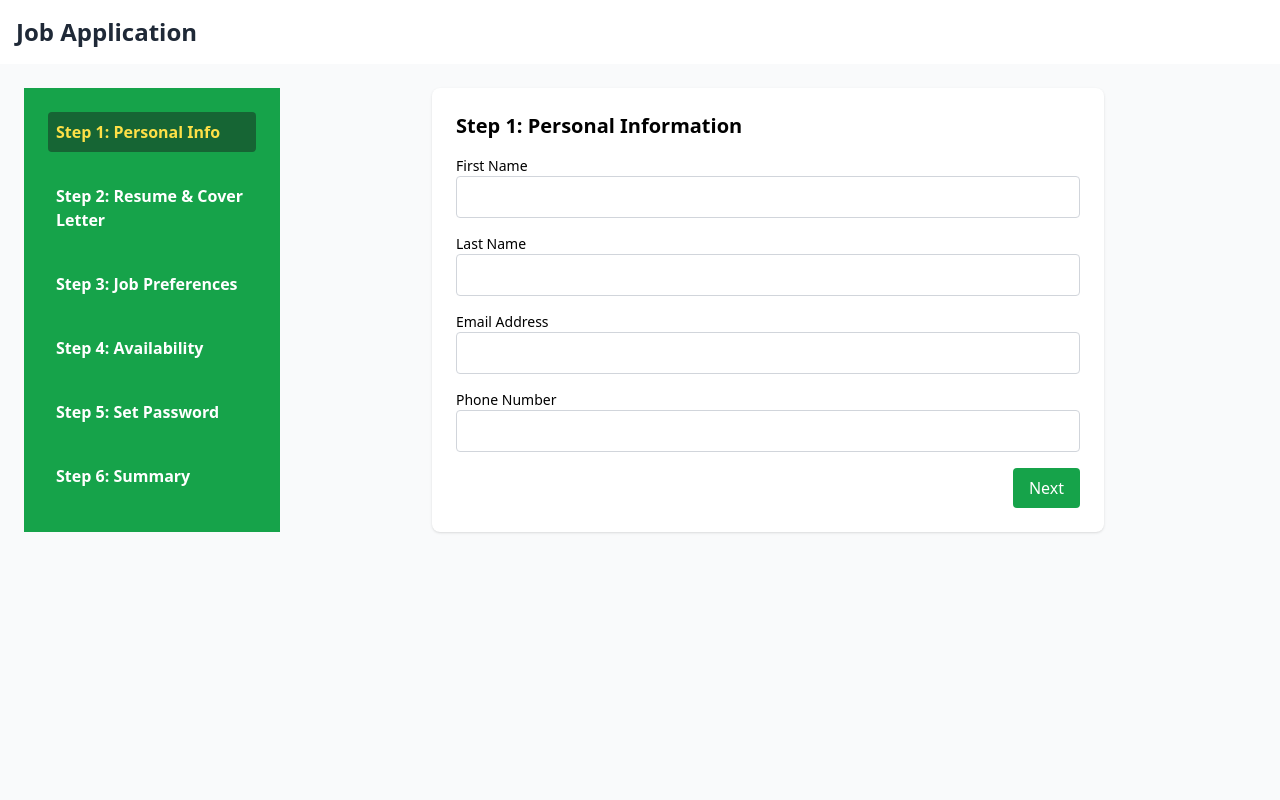
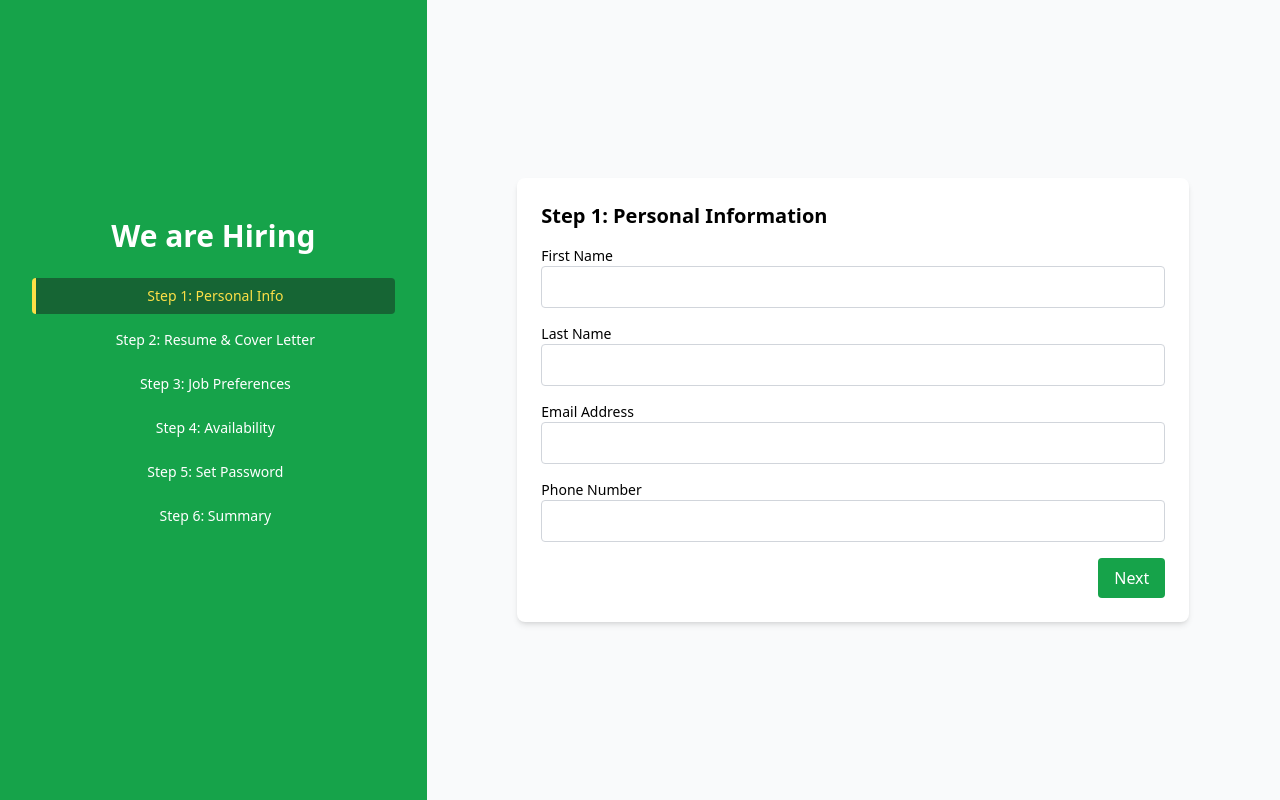
Before and after one commit to tanvi-rathod-techno/Job-application, a React (Create React App) app: page / in a window 1280 px wide. Built offline with nearby package versions, Linux system fonts and the light colour scheme.

Commit message:
Design changes with summary

```diff
--- a/src/App.tsx
+++ b/src/App.tsx
@@ -1,20 +1,20 @@
 // src/App.tsx
 import { useState } from 'react';
-import Header from './components/layouts/Header';
-import Sidebar from './components/layouts/Sidebar';  // Ensure Sidebar is imported
+// import Header from './components/layouts/Header';
+// import Sidebar from './components/layouts/Sidebar';  // Ensure Sidebar is imported
 import MultiStepForm from './components/layouts/MultiStepForm';
 
 const App = () => {
   const [selectedStep, setSelectedStep] = useState(0); // Track the selected step
 
   return (
-    <div className="flex flex-col h-screen">
-      <Header />
-      <div className="flex flex-1 min-h-[calc(100vh-64px-40px)]">
+    <div className="">
+      {/* <Header /> */}
+      <div className="">
         {/* Pass the selectedStep and onSelectStep props to Sidebar */}
         {/* <Sidebar selectedStep={selectedStep} onSelectStep={setSelectedStep} /> */}
 
-        <main className="flex-1 p-6 bg-gray-50">
+        <main className="">
           <MultiStepForm />
         </main>
       </div>
--- a/src/components/layouts/Header.tsx
+++ b/src/components/layouts/Header.tsx
@@ -2,9 +2,7 @@
 const Header = () => {
   return (
     <header className="bg-white shadow p-4 flex justify-between items-center">
-      <h1 className="text-2xl font-bold text-gray-800">Job Application</h1>
-      <div className="space-x-4 text-gray-500 text-lg">
-      </div>
+      <h4 className="text-l font-bold text-gray-800">Job Application</h4>
     </header>
   );
 };
--- a/src/components/layouts/MultiStepForm.tsx
+++ b/src/components/layouts/MultiStepForm.tsx
@@ -1,10 +1,21 @@
-import { useState } from "react";
-import { PersonalInfoFormData } from "../../validation/personalInfoSchema";
-import { ResumeCoverFormData } from "../../validation/resumeCoverSchema";
-import { JobPreferencesFormData } from "../../validation/jobPreferencesSchema";
-import { AvailabilityFormData } from "../../validation/availabilitySchema";
-import { SetPasswordFormData } from "../../validation/setPasswordSchema";
-
+import {
+  useState
+} from "react";
+import {
+  PersonalInfoFormData
+} from "../../validation/personalInfoSchema";
+import {
+  ResumeCoverFormData
+} from "../../validation/resumeCoverSchema";
+import {
+  JobPreferencesFormData
+} from "../../validation/jobPreferencesSchema";
+import {
+  AvailabilityFormData
+} from "../../validation/availabilitySchema";
+import {
+  SetPasswordFormData
+} from "../../validation/setPasswordSchema";
 
 import Step1PersonalInfo from "../steps/Step1_PersonalInfo";
 import Step2ResumeCover from "../steps/Step2_ResumeCover";
@@ -13,19 +24,17 @@ import Step4_Availability from "../steps/Step4_Availability";
 import Step5_SetPassword from "../steps/Step5_SetPassword";
 import Step6_Summary from "../steps/Step6_Summary";
 
-
 import Sidebar from "../layouts/Sidebar";
 
 const MultiStepForm = () => {
   const [step, setStep] = useState(1);
 
-  const [personalInfo, setPersonalInfo] = useState<PersonalInfoFormData | null>(null);
-  const [resumeCover, setResumeCover] = useState<ResumeCoverFormData | null>(null);
-  const [jobPreferences, setJobPreferences] = useState<JobPreferencesFormData | null>(null);
-  const [availability, setAvailability] = useState<AvailabilityFormData | null>(null);
-  const [setPasswordData, setSetPasswordData] = useState<SetPasswordFormData | null>(null);
+  const [personalInfo, setPersonalInfo] = useState < PersonalInfoFormData | null > (null);
+  const [resumeCover, setResumeCover] = useState < ResumeCoverFormData | null > (null);
+  const [jobPreferences, setJobPreferences] = useState < JobPreferencesFormData | null > (null);
+  const [availability, setAvailability] = useState < AvailabilityFormData | null > (null);
+  const [setPasswordData, setSetPasswordData] = useState < SetPasswordFormData | null > (null);
 
-  // Step Handlers
   const handleStep1Next = (data: PersonalInfoFormData) => {
     setPersonalInfo(data);
     setStep(2);
@@ -59,65 +68,34 @@ const MultiStepForm = () => {
     setStep(6);
   };
 
-
   const stepTitles = [
     "Step 1: Personal Information",
     "Step 2: Resume & Cover Letter",
     "Step 3: Job Preferences",
     "Step 4: Availability",
     "Step 5: Set Your Password",
-    "🎉 Application Summary",
+    "Application Summary",
   ];
 
   return (
-    <div className="flex">
+    <div className="min-h-screen flex flex-col md:flex-row">
+      {/* Sidebar */}
       <Sidebar selectedStep={step - 1} onSelectStep={(s) => setStep(s + 1)} />
 
-      <div className="bg-white rounded-lg shadow p-6 w-full max-w-2xl mx-auto">
-      <h2 className="text-xl font-bold mb-4">{stepTitles[step - 1]}</h2>
 
+      {/* Form Section */}
+      <main className="flex-1 flex justify-center items-center bg-gray-50 px-4 py-8">
+        <div className="w-full max-w-2xl bg-white shadow-md rounded-lg p-6">
+          <h2 className="text-xl font-bold mb-4">{stepTitles[step - 1]}</h2>
 
-
-        {step === 1 && (
-          <Step1PersonalInfo
-            onNext={handleStep1Next}
-            onBack={() => setStep(0)}
-            currentStep={step}
-          />
-        )}
-
-        {step === 2 && (
-          <Step2ResumeCover
-            onNext={handleStep2Next}
-            onBack={() => setStep(1)}
-          />
-        )}
-
-        {step === 3 && (
-          <Step3JobPreferences
-            onNext={handleStep3Next}
-            onBack={() => setStep(2)}
-          />
-        )}
-
-        {step === 4 && (
-          <Step4_Availability
-            onNext={handleStep4Next}
-            onBack={() => setStep(3)}
-          />
-        )}
-
-        {step === 5 && (
-          <Step5_SetPassword
-            onSubmit={handleStep5Next}
-            onBack={() => setStep(4)}
-          />
-        )}
-
-        {step === 6 && (
-          <Step6_Summary />
-        )}
-      </div>
+          {step === 1 && <Step1PersonalInfo onNext={handleStep1Next} onBack={() => setStep(0)} currentStep={step} />}
+          {step === 2 && <Step2ResumeCover onNext={handleStep2Next} onBack={() => setStep(1)} />}
+          {step === 3 && <Step3JobPreferences onNext={handleStep3Next} onBack={() => setStep(2)} />}
+          {step === 4 && <Step4_Availability onNext={handleStep4Next} onBack={() => setStep(3)} />}
+          {step === 5 && <Step5_SetPassword onSubmit={handleStep5Next} onBack={() => setStep(4)} />}
+          {step === 6 && <Step6_Summary />}
+        </div>
+      </main>
     </div>
   );
 };
--- a/src/components/layouts/Sidebar.tsx
+++ b/src/components/layouts/Sidebar.tsx
@@ -1,32 +1,48 @@
-import React from 'react';
+import React from "react";
 
 const steps = [
-  'Personal Info',
-  'Resume & Cover Letter',
-  'Job Preferences',
-  'Availability',
-  'Set Password',
-  'Summary',
+  "Personal Info",
+  "Resume & Cover Letter",
+  "Job Preferences",
+  "Availability",
+  "Set Password",
+  "Summary",
 ];
 
-const Sidebar = ({ selectedStep, onSelectStep }: { selectedStep: number, onSelectStep: (step: number) => void }) => {
+const Sidebar = ({
+  selectedStep,
+  onSelectStep,
+}: {
+  selectedStep: number;
+  onSelectStep: (step: number) => void;
+}) => {
   return (
-    <aside className="w-full sm:w-64 bg-green-600 text-white p-6 min-h-100">
-      <ul className="space-y-6">
+    <aside className="w-full md:w-1/2 lg:w-1/3 bg-green-600 text-white p-8 flex flex-col justify-center items-center text-center">
+
+      {/* Title */}
+      <h1 className="text-3xl font-bold mb-4">We are Hiring</h1>
+
+
+      {/* Optional: Step preview list (hidden on small screens) */}
+      <ul className="hidden sm:block overflow-y-auto max-h-[80vh] w-full">
+
         {steps.map((label, idx) => (
-          <li
-            key={idx}
-            className={`font-semibold cursor-pointer ${
-              selectedStep === idx
-                ? 'bg-green-800 text-yellow-300'
-                : 'hover:bg-green-700 hover:text-yellow-200'
-            } p-2 rounded`}
-            onClick={() => onSelectStep(idx)} // Update step on click
-          >
+         <li
+         key={idx}
+         onClick={() => onSelectStep(idx)}
+         className={`cursor-pointer text-sm my-2 py-2 px-4 rounded transition-all duration-300 ease-in-out border-l-4 ${
+           selectedStep === idx
+             ? "bg-green-800 text-yellow-300 border-yellow-300"
+             : "hover:bg-green-700 hover:text-yellow-200 border-transparent"
+         }`}
+       >
+
             Step {idx + 1}: {label}
           </li>
         ))}
       </ul>
+
+      <footer className="mt-10 text-xs opacity-70"></footer>
     </aside>
   );
 };
--- a/src/components/steps/Step1_PersonalInfo.tsx
+++ b/src/components/steps/Step1_PersonalInfo.tsx
@@ -16,6 +16,7 @@ const Step1PersonalInfo = ({ onNext, onBack, currentStep }: { onNext: (data: Per
   });
 
   const onSubmit = (data: PersonalInfoFormData) => {
+
     onNext(data);
   };
 
--- a/src/components/steps/Step6_Summary.tsx
+++ b/src/components/steps/Step6_Summary.tsx
@@ -19,9 +19,7 @@ const Step6_Summary = () => {
       <h3 className="text-xl font-semibold text-green-700 text-center">
         🎉 Thank you for applying!
       </h3>
-      <p className="text-sm text-center text-gray-600">
-        Here's a summary of your application:
-      </p>
+
 
       <div className="bg-gray-100 p-4 rounded text-sm space-y-2">
         <div><strong>First Name:</strong> {personalInfo?.firstName}</div>
```
